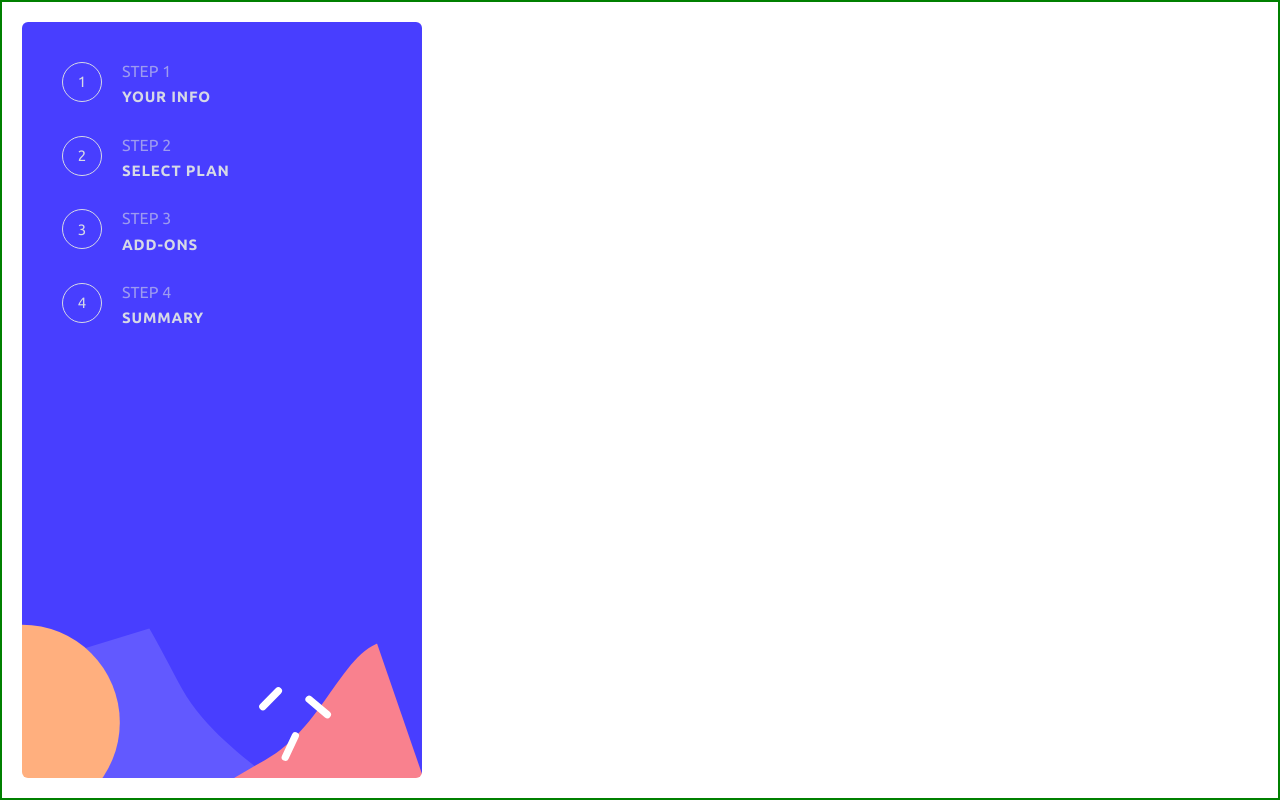
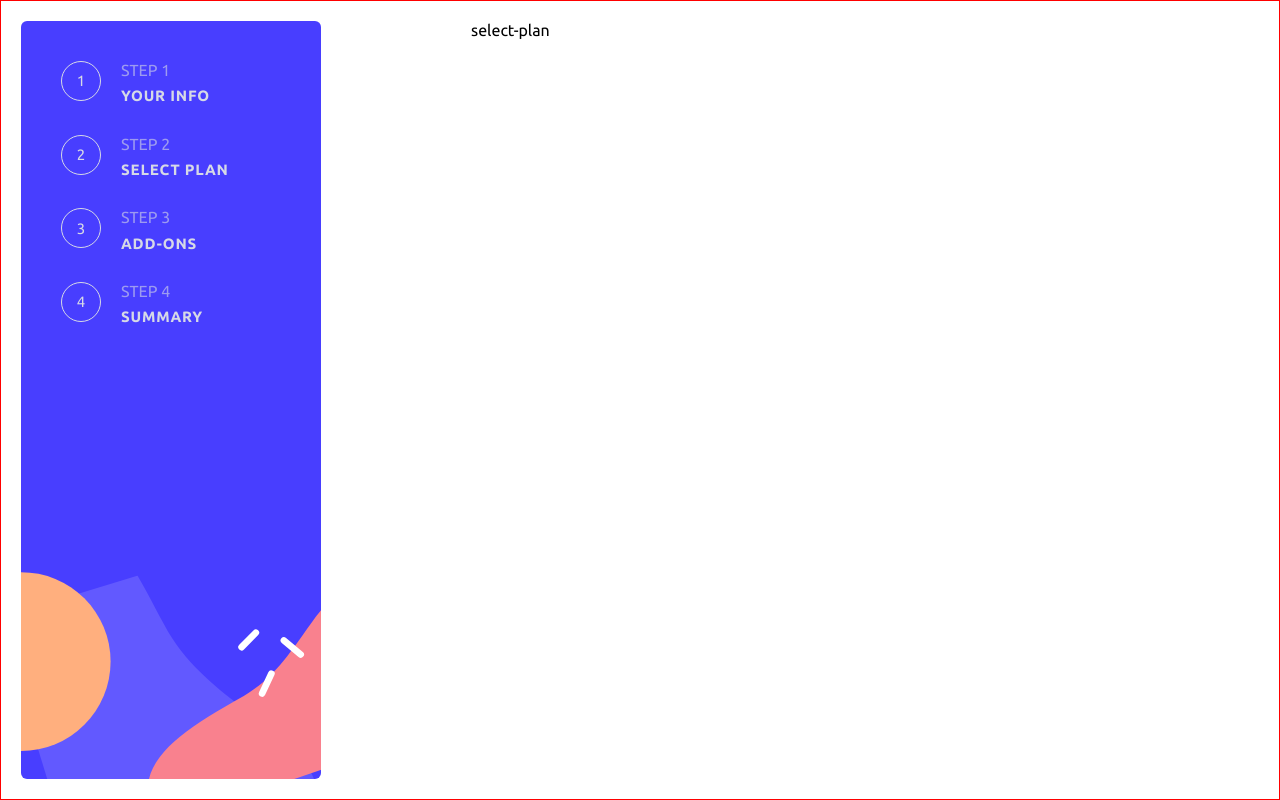
Before and after one commit to ninaokumura/multi-step-form, a React (Create React App) app: page /select-plan in a window 1280 px wide. Built offline with nearby package versions, Linux system fonts and the light colour scheme.

Commit message:
add react-router

```diff
--- a/package.json
+++ b/package.json
@@ -12,6 +12,7 @@
     "@types/react-dom": "^18.0.9",
     "react": "^18.2.0",
     "react-dom": "^18.2.0",
+    "react-router-dom": "^6.6.1",
     "react-scripts": "5.0.1",
     "styled-components": "^5.3.6",
     "typescript": "^4.9.3",
--- a/src/App.tsx
+++ b/src/App.tsx
@@ -1,18 +1,30 @@
 import styled from "styled-components";
 import "./App.css";
-import Sidebar from "./components/Sidebar";
+import MainLayout from "./layouts/MainLayout";
+import { Route, Routes } from "react-router-dom";
+import PersonalInfo from "./pages/personal-info";
+import AddOns from "./pages/add-ons";
+import SelectPlan from "./pages/select-plan";
+import Summary from "./pages/summary";
 
 const MainWrapper = styled.div`
   min-height: 100vh;
   border: 2px solid green;
   display: flex;
-  flex-direction: column;
+  flex-direction: row-reverse;
+  justify-content: center;
+  border: 1px solid red;
 `;
 
 function App() {
   return (
     <MainWrapper>
-      <Sidebar />
+      <Routes>
+        <Route path="/personal-info" element={<PersonalInfo />} />
+        <Route path="/add-ons" element={<AddOns />} />
+        <Route path="/select-plan" element={<SelectPlan />} />
+        <Route path="/summary" element={<Summary />} />
+      </Routes>
     </MainWrapper>
   );
 }
--- a/src/index.tsx
+++ b/src/index.tsx
@@ -5,6 +5,7 @@ import App from "./App";
 import reportWebVitals from "./reportWebVitals";
 import { ThemeProvider } from "styled-components";
 import theme, { GlobalStyle } from "./theme/theme";
+import { BrowserRouter } from "react-router-dom";
 
 const root = ReactDOM.createRoot(
   document.getElementById("root") as HTMLElement
@@ -14,7 +15,9 @@ root.render(
   <React.StrictMode>
     <ThemeProvider theme={theme}>
       <GlobalStyle />
-      <App />
+      <BrowserRouter>
+        <App />
+      </BrowserRouter>
     </ThemeProvider>
   </React.StrictMode>
 );
--- a/src/components/Sidebar.tsx
+++ b/src/layouts/MainLayout.tsx
@@ -1,25 +1,32 @@
 import styled from "styled-components";
 import Button from "../stories/Button/Button";
 import desktopImg from "../assets/bg-sidebar-desktop.svg";
+import { Link } from "react-router-dom";
 
-type Props = {};
+type Props = {
+  children: React.ReactElement | string;
+};
 
 const STEPS = [
   {
     id: 1,
     step: "Your info",
+    pageLink: "/personal-info",
   },
   {
     id: 2,
     step: "Select plan",
+    pageLink: "/select-plan",
   },
   {
     id: 3,
     step: "Add-ons",
+    pageLink: "/add-ons",
   },
   {
     id: 4,
     step: "Summary",
+    pageLink: "/summary",
   },
 ];
 
@@ -28,12 +35,12 @@ const Wrapper = styled.aside`
   font-family: ${({ theme }) => theme.fonts.ubuntu};
   flex: 1;
   display: flex;
-  flex-direction: column;
+  gap: 150px;
 `;
 
 const SidebarWrapper = styled.ul`
   padding: 40px;
-  max-width: 400px;
+  min-width: 300px;
   border-radius: 6px;
   background-image: url(${desktopImg});
   background-repeat: no-repeat;
@@ -65,17 +72,15 @@ const StepDescription = styled.div`
   letter-spacing: 0.8px;
 `;
 
-const Sidebar = (props: Props) => {
+const MainLayout = (props: Props) => {
   return (
     <Wrapper>
       <SidebarWrapper>
-        {STEPS.map((step) => (
+        {STEPS.map(step => (
           <ListItems key={step.id}>
-            <Button
-              shape="round"
-              children={String(step.id)}
-              onClick={() => null}
-            />
+            <Link to={step.pageLink}>
+              <Button shape="round" children={String(step.id)} />
+            </Link>
 
             <div>
               <StepNumber>Step {step.id}</StepNumber>
@@ -84,8 +89,9 @@ const Sidebar = (props: Props) => {
           </ListItems>
         ))}
       </SidebarWrapper>
+      {props.children}
     </Wrapper>
   );
 };
 
-export default Sidebar;
+export default MainLayout;
--- /dev/null
+++ b/src/pages/add-ons.tsx
@@ -0,0 +1,19 @@
+import React from "react";
+import MainLayout from "../layouts/MainLayout";
+import styled from "styled-components";
+
+type Props = {};
+
+const Wrapper = styled.div`
+  width: 100%;
+`;
+
+const AddOns = (props: Props) => {
+  return (
+    <MainLayout>
+      <Wrapper>ADD ONS</Wrapper>
+    </MainLayout>
+  );
+};
+
+export default AddOns;
--- /dev/null
+++ b/src/pages/personal-info.tsx
@@ -0,0 +1,33 @@
+import React from "react";
+import styled from "styled-components";
+import MainLayout from "../layouts/MainLayout";
+import Input from "../stories/Input/Input";
+
+type Props = {};
+
+const Wrapper = styled.div`
+  width: 100%;
+`;
+
+const PersonalInfo = (props: Props) => {
+  return (
+    <MainLayout>
+      <Wrapper>
+        <h1>Personal info</h1>
+        <p>Please provide your name, email address, and phone number.</p>
+        <div>
+          <Input
+            type="text"
+            value=""
+            name="name"
+            onChange={() => null}
+            placeholder="e.g. Stephen King"
+            label="Name"
+          />
+        </div>
+      </Wrapper>
+    </MainLayout>
+  );
+};
+
+export default PersonalInfo;
--- /dev/null
+++ b/src/pages/select-plan.tsx
@@ -0,0 +1,19 @@
+import React from "react";
+import MainLayout from "../layouts/MainLayout";
+import styled from "styled-components";
+
+type Props = {};
+
+const Wrapper = styled.div`
+  width: 100%;
+`;
+
+const SelectPlan = (props: Props) => {
+  return (
+    <MainLayout>
+      <Wrapper>select-plan</Wrapper>
+    </MainLayout>
+  );
+};
+
+export default SelectPlan;
--- /dev/null
+++ b/src/pages/summary.tsx
@@ -0,0 +1,19 @@
+import React from "react";
+import styled from "styled-components";
+import MainLayout from "../layouts/MainLayout";
+
+type Props = {};
+
+const Wrapper = styled.div`
+  width: 100%;
+`;
+
+const Summary = (props: Props) => {
+  return (
+    <MainLayout>
+      <Wrapper>summary</Wrapper>
+    </MainLayout>
+  );
+};
+
+export default Summary;
--- a/src/stories/Button/Button.tsx
+++ b/src/stories/Button/Button.tsx
@@ -2,7 +2,7 @@ import React from "react";
 import styled, { css } from "styled-components";
 
 type ButtonProps = {
-  onClick: () => void;
+  onClick?: () => void;
   children: string;
   variant?: "primary" | "secondary";
   size?: "sm" | "md";
@@ -44,8 +44,9 @@ const SHAPE = {
 };
 
 const StyledButton = styled.button<ButtonProps>`
-  ${(props) => VARIANTS[props.variant ?? "primary"]};
-  ${(props) => (props.shape ? SHAPE[props.shape] : null)};
+  cursor: pointer;
+  ${props => VARIANTS[props.variant ?? "primary"]};
+  ${props => (props.shape ? SHAPE[props.shape] : null)};
 `;
 
 const Button = (props: ButtonProps) => {
```
Also changed, not shown: src/stories/Input/Input.tsx (+2 -2 lines), 1 other file (tests, documents, lock files or other folders).
